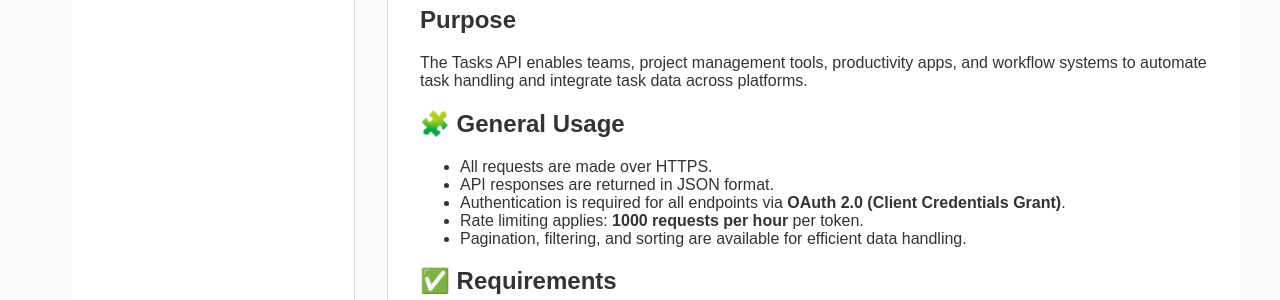
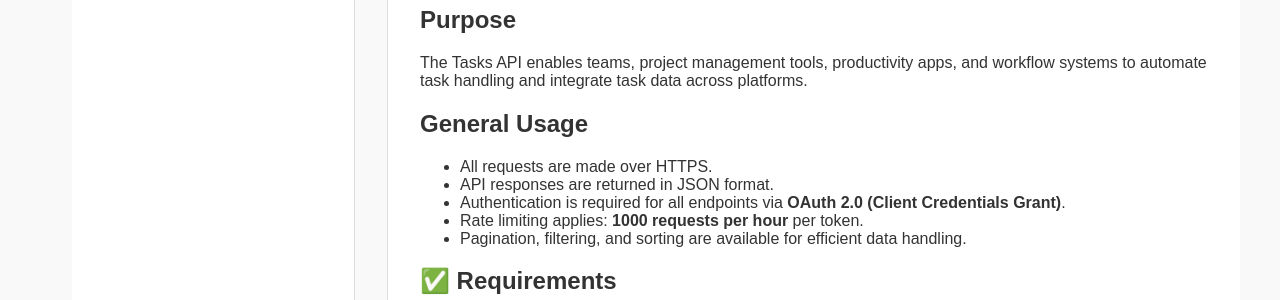
Before and after one commit to smarvin/gl-copy-site, a Jekyll site: the page built from docs/topic-one.md, in a window 1280 px wide. Shown: the part 262-562 px from the top of the page. Built offline with Jekyll 4.4.1, drawn with Linux system fonts in a browser that asks for light colours.

```diff
--- a/docs/topic-one.md
+++ b/docs/topic-one.md
@@ -11,7 +11,7 @@ Welcome to the **Tasks API** – a RESTful API designed to help developers integ
 ## Purpose
 The Tasks API enables teams, project management tools, productivity apps, and workflow systems to automate task handling and integrate task data across platforms.
 
-## 🧩 General Usage
+## General Usage
 - All requests are made over HTTPS.
 - API responses are returned in JSON format.
 - Authentication is required for all endpoints via **OAuth 2.0 (Client Credentials Grant)**.
```
